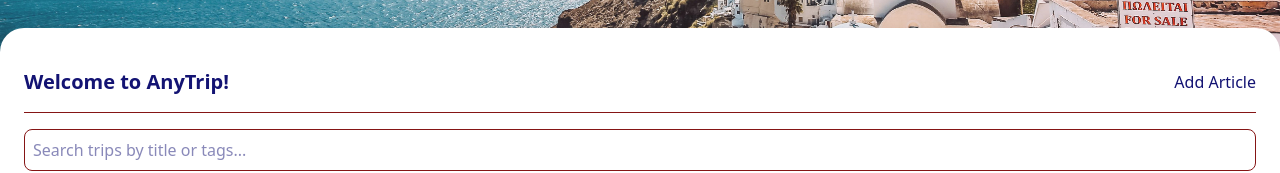
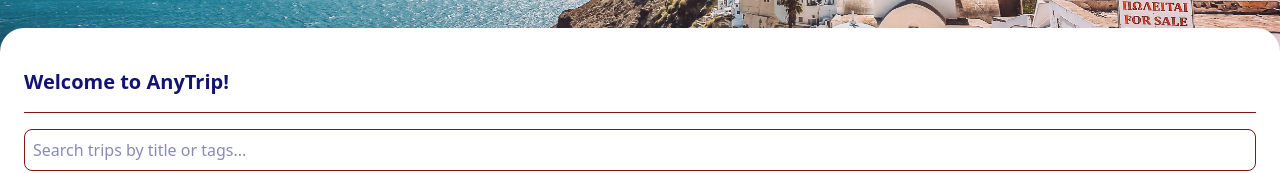
Before and after one commit to candeago-mike/e-coal, a React (Vite) app in the folder ecoal/ecoal25/client/: page /anytrip in a window 1280 px wide. Shown: the part 492-665 px from the top of the page. Built offline with nearby package versions, Linux system fonts and the light colour scheme; no server answers.

Commit message:
changes (fixing routing for users)

```diff
--- a/ecoal/ecoal25/client/pages/mainpage.jsx
+++ b/ecoal/ecoal25/client/pages/mainpage.jsx
@@ -4,6 +4,7 @@ import { Header } from "../src/shared/Header";
 import { Footer } from "../src/shared/Footer";
 import { Postcard } from "../src/shared/postcard";
 import axios from "axios";
+import { getAccessToken, isAuthenticated } from "../src/main";
 
 export const MainPage = () => {
     const [search, setSearch] = useState("");
@@ -26,17 +27,6 @@ export const MainPage = () => {
     //     }
     // }
 
-    function getCookieValue(name) {
-        const regex = new RegExp(`(^| )${name}=([^;]+)`);
-        const match = document.cookie.match(regex);
-        if (match) {
-            return match[2];
-        }
-    }
-
-    const getAccessToken = () => {
-        return getCookieValue("accessToken") != undefined;
-    };
 
 
     // Toggle text with fade-out and fade-in effect
@@ -119,7 +109,7 @@ export const MainPage = () => {
                         <h1 className="text-xl font-bold">
                             Welcome to AnyTrip!
                         </h1>
-                        {getAccessToken ? (
+                        {getAccessToken() ? (
                             <NavLink to={"/addarticle"}>Add Article</NavLink>
                         ) : (
                             null
--- a/ecoal/ecoal25/client/src/main.jsx
+++ b/ecoal/ecoal25/client/src/main.jsx
@@ -10,7 +10,8 @@ import { ArticlePage } from "../src/shared/articlePage";
 import ProtectedRoute from "./shared/protectedRoute.jsx";
 import { AddArticle } from "../pages/addArticle.jsx";
 import { ErrorPage } from "../pages/errorPage";
-function getCookieValue(name) {
+
+export function getCookieValue(name) {
     const regex = new RegExp(`(^| )${name}=([^;]+)`);
     const match = document.cookie.match(regex);
     if (match) {
@@ -19,11 +20,11 @@ function getCookieValue(name) {
 }
 
 const root = document.getElementById("root");
-const getAccessToken = () => {
+export const getAccessToken = () => {
     return getCookieValue("accessToken") != undefined;
 };
 
-const isAuthenticated = () => {
+export const isAuthenticated = () => {
     return !!getAccessToken();
 };
 ReactDOM.createRoot(root).render(
--- a/ecoal/ecoal25/client/src/shared/Header.jsx
+++ b/ecoal/ecoal25/client/src/shared/Header.jsx
@@ -2,23 +2,10 @@ import { NavLink } from "react-router-dom";
 import React from "react";
 import { Logout } from "./logout";
 import { Cookies, CookiesProvider } from "react-cookie";
+import { getAccessToken } from "../main";
 
 export const Header = () => {
-    function getCookieValue(name) {
-        const regex = new RegExp(`(^| )${name}=([^;]+)`);
-        const match = document.cookie.match(regex);
-        if (match) {
-            return match[2];
-        }
-    }
 
-    const getAccessToken = () => {
-        return getCookieValue("accessToken") != undefined;
-    };
-
-    const isAuthenticated = () => {
-        return !!getAccessToken();
-    };
     return (
         <header className="w-full flex justify-between bg-[#090920] items-center py-4 text-[#E8D1C1] px-6">
             <NavLink
```
Also changed, not shown: 1 other file (tests, documents, lock files or other folders).
